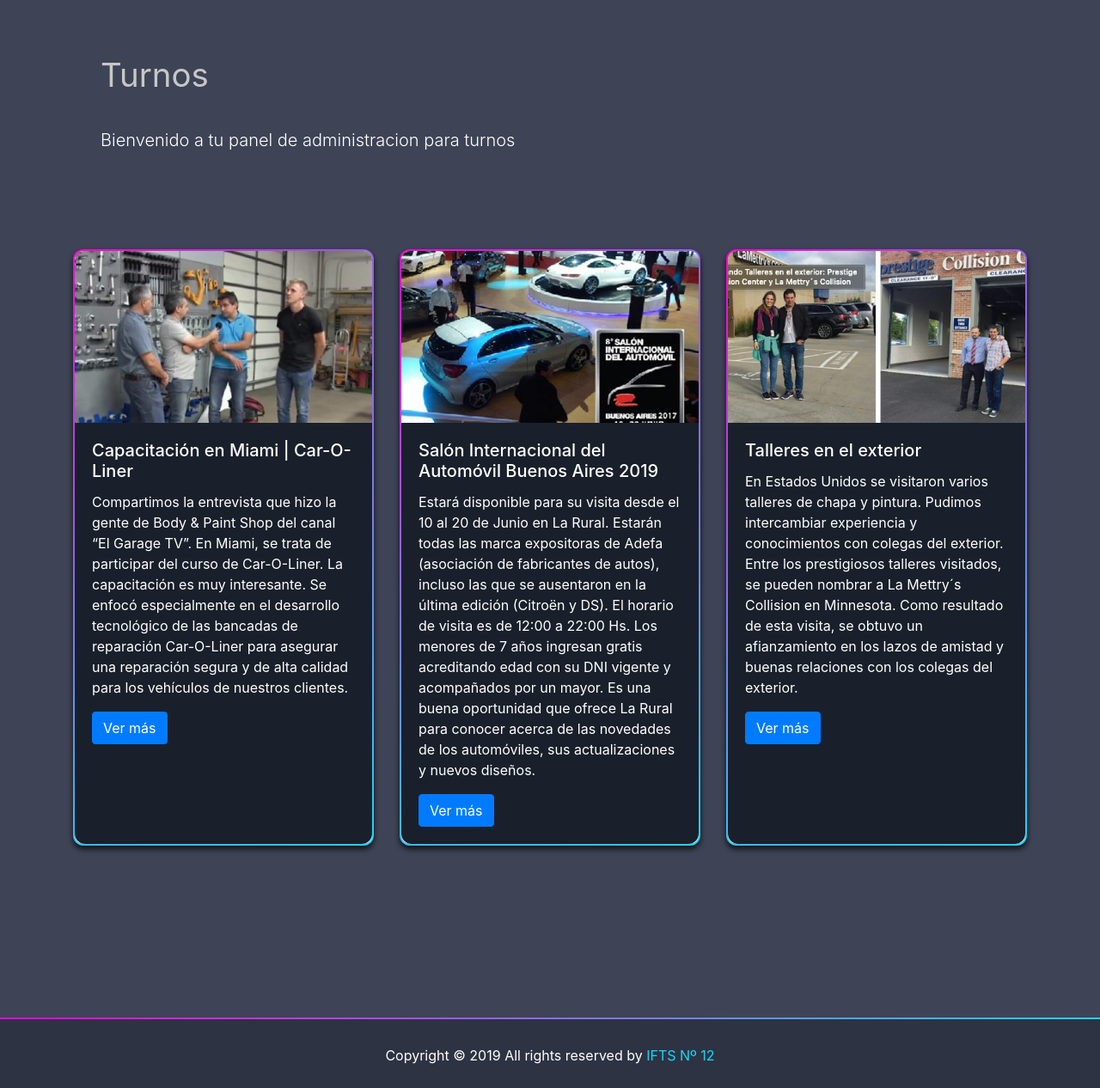
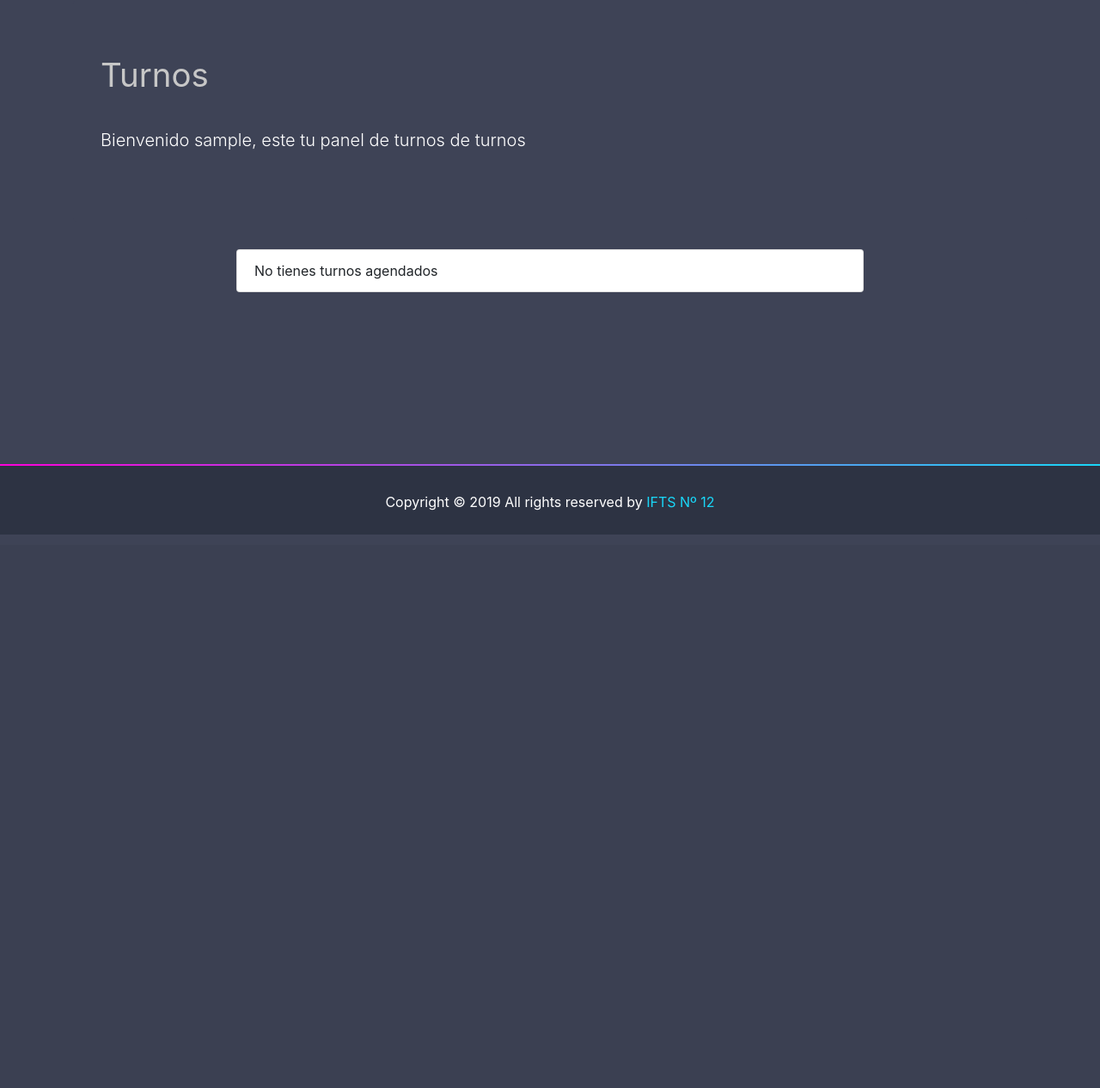
Before and after one commit to menendezg/IFTS12-Liendro-Website, a PHP site: page /sierra-website/booking.php in a window 1280 px wide. Shown: the part 166-1432 px from the top of the page at 86% size. After the commit the page ends 788 px from the top, so only its background shows below. Run offline with PHP 8.4, Linux system fonts and the light colour scheme; the visitor is signed in with stand-in values (Sample User, id 1); data comes from the database, SQL or seed files in the repository; both versions use the stored data as it was after the commit.

Commit message:
Add methods to session and add view for booking
Add method to get person id
Add method to get is user is admin
Add method to get turns
Add view to handle turns and showin in booking view

```diff
--- a/docker-lamp-environment/www/sierra-website/booking.php
+++ b/docker-lamp-environment/www/sierra-website/booking.php
@@ -22,6 +22,14 @@ $session = new session();
 if (!$session->get('username')) {
     header('Location: login.php');
 }
+
+$username = $session->get('username');
+if ($session->is_admin($username)) {
+    // is admin == true , the user
+    // shold redirect to another webpage
+    // to adminstrate the bookings
+    // header('Location: some like adminwebsite.php');
+};
 
 ?>
 <!DOCTYPE html>
@@ -66,76 +74,45 @@ if (!$session->get('username')) {
                 Turnos
             </h1>
             <p class="lead">
-                Bienvenido a tu panel de administracion para turnos
+            Bienvenido <?php echo $username; ?>, este tu panel de turnos de turnos
             </p>
           </div>
         </div>
       </div>
 
       <div class="row justify-content-center custom_bottom">
-        <div class="col-sm-4">
-          <div class="card">
-            <img
-              src="img/news1.png"
-              class="card-img-top fill-in"
-              alt="..."
-              height="200"
-            />
-            <div class="card-body dark-card">
-              <h5 class="card-title">Capacitación en Miami | Car-O-Liner</h5>
-              <p class="card-text">
-                  Compartimos la entrevista que hizo la gente de Body & Paint Shop del canal “El Garage TV”.
-                  En Miami, se trata de participar del curso de Car-O-Liner. La capacitación es muy interesante.
-                  Se enfocó especialmente en el desarrollo tecnológico de las bancadas de reparación Car-O-Liner
-                  para asegurar una reparación segura y de alta calidad para los vehículos de nuestros clientes.
-              </p>
-              <a href="https://www.youtube.com/watch?v=ZNfu_YjepwI&feature=youtu.be" class="btn btn-primary" target="_blank">Ver más</a>
-            </div>
-          </div>
-        </div>
-        <div class="col-sm-4">
-          <div class="card">
-            <img
-              src="img/news2.jpg"
-              class="card-img-top fill-in"
-              alt="..."
-              height="200"
-            />
-            <div class="card-body dark-card">
-              <h5 class="card-title">Salón Internacional del Automóvil Buenos Aires 2019</h5>
-              <p class="card-text">
-                  Estará disponible para su visita desde el 10 al 20 de Junio en La Rural.
-                  Estarán todas las marca expositoras de Adefa (asociación de fabricantes de autos),
-                  incluso las que se ausentaron en la última edición (Citroën y DS).
-                  El horario de visita es de 12:00 a 22:00 Hs. Los menores de 7 años ingresan gratis
-                  acreditando edad con su DNI vigente y acompañados por un mayor.
-                  Es una buena oportunidad que ofrece La Rural para conocer acerca de las novedades de los automóviles,
-                  sus actualizaciones y nuevos diseños.
-              </p>
-              <a href="https://www.youtube.com/watch?v=n8izPaLwkws" class="btn btn-primary" target="_blank">Ver más</a>
-            </div>
-          </div>
-        </div>
-        <div class="col-sm-4">
-          <div class="card">
-            <img
-              src="img/news3.png"
-              class="card-img-top fill-in"
-              alt="..."
-              height="200"
-            />
-            <div class="card-body dark-card">
-              <h5 class="card-title">Talleres en el exterior</h5>
-              <p class="card-text">
-                  En Estados Unidos se visitaron varios talleres de chapa y pintura.
-                  Pudimos intercambiar experiencia y conocimientos con colegas del exterior.
-                  Entre los prestigiosos talleres visitados, se pueden nombrar a La Mettry´s Collision en Minnesota.
-                  Como resultado de esta visita, se obtuvo un afianzamiento en los lazos de amistad y
-                  buenas relaciones con los colegas del exterior.
-                </p>
-              <a href="#" class="btn btn-primary">Ver más</a>
-            </div>
-          </div>
+        <div class="col-sm-8">
+        <ul class="list-group">
+        <?php
+        //TODO:
+        // Style the following lists
+
+        $turns=$session->get_turns($username);
+        $row=$turns->fetchArray();
+        // note: we are doing this ugly way because turns always return with 1 element
+        // i dont know why. This means: If you have 1 turn, return 1 element but
+        // if you dont have turns return 1 too.
+        // to better understand  check session->get_turns.
+
+        // so we doing this. because fetch array return false if he can't do his magic.
+        // fetch array make an associative array.
+        // an that runs ok. So if row is false. we handle the message with no schedule.
+        // but if row is ok we handle the turns in diferents elements.
+        //
+
+        if ($row) {
+            while ($row = $turns->fetchArray()) {
+                echo "<li class='list-group-item text-center'> Fecha: {$row{'date'}} Status: {$row{'status'}}</li>";
+            }
+        } else {
+            echo "<li class='list-group-item text center'> No tienes turnos agendados </li>";
+        }
+
+
+
+
+        ?>
+        </ul>
         </div>
       </div>
 
```
Also changed, not shown: docker-lamp-environment/www/sierra-website/utils/session.php (+49 -0 lines), docker-lamp-environment/www/sierra-website/db/taller-sierra.db.
